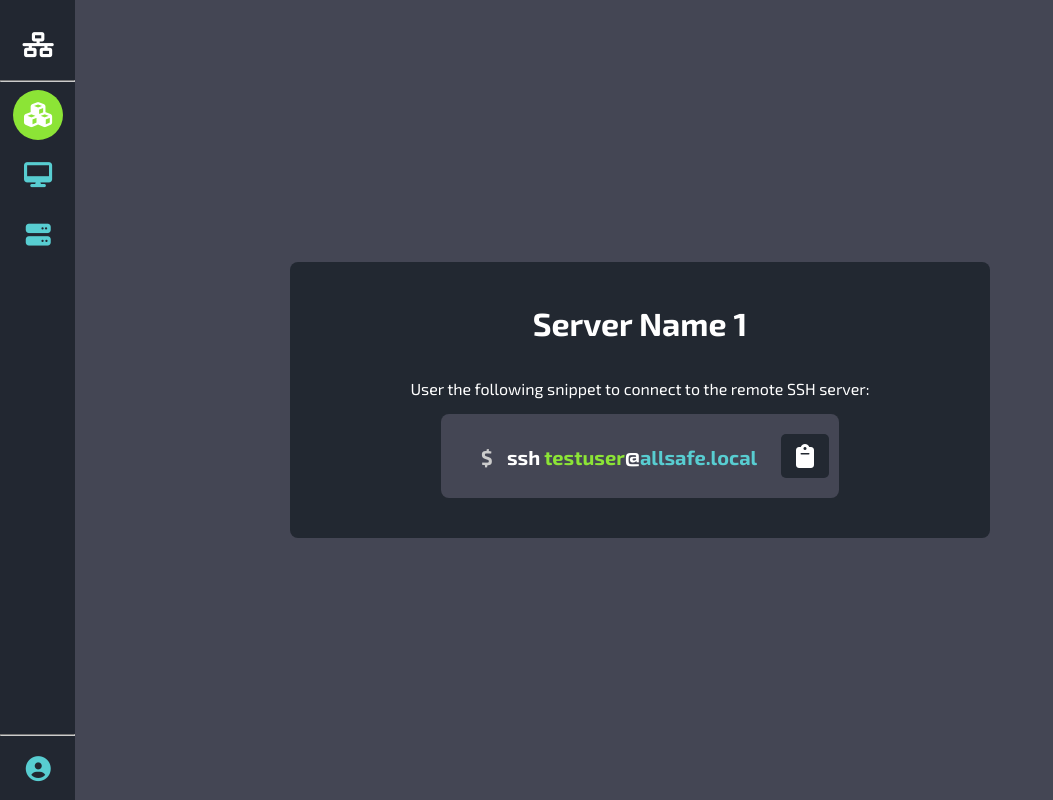
After one commit to ArturoVergara/soloaccess, a Django app: page /access/ in a window 1280 px wide. The commit adds this page. Shown: the whole page, without its empty margins (0-1053 px from the left). Run offline with Django 3.2, Linux system fonts and the light colour scheme; some libraries are stand-ins or nearby versions.

Commit message:
feat(panel): Finish custom panel styles and urls

```diff
--- a/apps/panel/urls.py
+++ b/apps/panel/urls.py
@@ -1,9 +1,10 @@
 # Django Imports
 from django.urls import path
 
-from .views import AppsPanelView
+from .views import AccessDetailView, AccessPanelView
 
 app_name = "panel"
 urlpatterns = [
-    path("", AppsPanelView.as_view(), name="home"),
+    path("access/", AccessDetailView.as_view(), name="access_detail"),
+    path("", AccessPanelView.as_view(), name="home"),
 ]
--- a/apps/panel/views.py
+++ b/apps/panel/views.py
@@ -2,5 +2,9 @@
 from django.views.generic import TemplateView
 
 
-class AppsPanelView(TemplateView):
+class AccessPanelView(TemplateView):
     template_name = "panel/index.html"
+
+
+class AccessDetailView(TemplateView):
+    template_name = "panel/app.html"
--- /dev/null
+++ b/static/css/panel.css
@@ -0,0 +1,274 @@
+body {
+	margin: 0;
+	padding: 0;
+	font-family: 'Exo 2', sans-serif;
+	background-color: #444654;
+}
+
+.sidebar {
+	height: 100%;
+	width: 75px;
+	position: fixed;
+	z-index: 1;
+	top: 0;
+	left: 0;
+	background-color: #222731;
+	transition: 0.5s;
+	padding-top: 20px;
+	white-space: nowrap;
+}
+
+.sidebar hr {
+	border-color: #cccccc;
+}
+
+.sidebar__logo {
+	position: relative;
+	left: 17.5%;
+	text-align: center;
+	font-size: 25px;
+	color: #ffffff;
+	display: block;
+	margin-bottom: 10px;
+	height: 50px;
+	width: 50px;
+}
+
+.sidebar__logo i {
+ 	line-height: 50px;
+}
+
+.sidebar__link {
+	position: relative;
+	left: 17.5%;
+	text-decoration: none;
+	text-align: center;
+	font-size: 25px;
+	border-radius: 90px;
+	color: #58cdd1;
+	display: block;
+	margin-bottom: 10px;
+	height: 50px;
+	width: 50px;
+}
+
+.sidebar__link:hover {
+	color: #ffffff;
+	background-color: #58cdd1;
+	transition: 0.3s;
+}
+
+.sidebar__link .fa, .sidebar__link .far, .sidebar__link .fas {
+ 	line-height: 50px;
+}
+
+.sidebar__link .tooltip {
+	display: inline-block;
+	position: absolute;
+	color: #58cdd1;
+	background-color: #000000;
+	padding: 8px 15px;
+	border-radius: 3px;
+	top: 10px;
+	left: 70px;
+	opacity: 0;
+	visibility: hidden;
+	font-size: 13px;
+	letter-spacing: 0.5px;
+}
+
+.sidebar__link .tooltip:before {
+	content: '';
+	display: block;
+	position: absolute;
+	left: -4px;
+	top: 10px;
+	transform: rotate(45deg);
+	width: 10px;
+	height: 10px;
+	background-color: inherit;
+}
+
+.sidebar__link:hover .tooltip {
+	visibility: visible;
+	opacity: 1;
+}
+
+.sidebar__link.active {
+	background-color: #8ce436;
+}
+
+.sidebar__link.active i {
+	color: #ffffff;
+}
+
+.sidebar__bottom {
+	position: absolute;
+	bottom: 0;
+	width: 100%;
+	margin-bottom: 1rem;
+}
+
+.cards-container {
+	margin-left: 100px;
+	width: 90%;
+	padding: 20px;
+	display: grid;
+	grid-template-columns: repeat(auto-fit, minmax(300px, 1fr));
+	grid-gap: 20px;
+}
+
+.access-card {
+  background-color: #222831;
+  border-radius: 8px;
+  display: flex;
+  flex-direction: column;
+	align-items: center;
+	box-shadow: rgba(0, 0, 0, 0.7);
+	color: white;
+}
+
+.access-card__name {
+  margin-top: 15px;
+  font-size: 1.5em;
+  font-weight: bold;
+}
+
+.access-card__image {
+  height: 160px;
+  width: 160px;
+  border-radius: 50%;
+  border: 5px solid #272133;
+  margin-top: 20px;
+}
+
+.access-card__image.cyan {
+  box-shadow: 0 10px 50px rgba(88, 205, 209, 1);
+}
+
+.access-card__image.lime {
+  box-shadow: 0 10px 50px rgba(140, 228, 54, 1);
+}
+
+.access-card__link {
+	margin-top: 16px;
+	margin-bottom: 30px;
+  width: 130px;
+  padding: 10px 25px;
+  font-weight: bold;
+  background: transparent;
+  cursor: pointer;
+  transition: all 0.3s ease;
+  position: relative;
+  display: inline-block;
+  text-decoration: none;
+  text-align: center;
+  z-index: 1;
+}
+
+.access-card__link:after {
+  position: absolute;
+  content: "";
+  width: 0;
+  height: 100%;
+  top: 0;
+  right: 0;
+  z-index: -1;
+  transition: all 0.3s ease;
+}
+
+.access-card__link:hover:after {
+  left: 0;
+  width: 100%;
+}
+
+.access-card__link:active {
+  top: 2px;
+}
+
+.access-card__link.cyan {
+  color: #58cdd1;
+  border: 1px solid #58cdd1;
+  box-shadow: 0 0 5px #58cdd1, 0 0 5px #58cdd1 inset;
+}
+
+.access-card__link.cyan:after {
+  background: #58cdd1;
+  box-shadow: 0 0 20px #58cdd1;
+}
+
+.access-card__link.lime {
+  color: #8ce436;
+  border: 1px solid #8ce436;
+  box-shadow: 0 0 5px #8ce436, 0 0 5px #8ce436 inset;
+}
+
+.access-card__link.lime:after {
+  background: #8ce436;
+  box-shadow: 0 0 20px #8ce346;
+}
+
+.access-card__link:hover {
+	color: #ffffff;
+}
+
+.server-card-container {
+	display: flex;
+	align-items: center;
+	justify-content: center;
+	min-height: 100vh;
+}
+
+.server-card {
+  background-color: #222831;
+  border-radius: 8px;
+  display: flex;
+  flex-direction: column;
+	align-items: center;
+	box-shadow: rgba(0, 0, 0, 0.7);
+	color: white;
+	padding: 20px 120px;
+}
+
+.code-container {
+	background-color: #444654;
+	padding: 20px 10px 20px 40px;
+	color: #ffffff;
+  border-radius: 8px;
+  margin-bottom: 20px;
+  font-weight: 700;
+  font-size: 20px;
+}
+
+.code-snippet::before {
+	content: "$";
+	color: #cccccc;
+	margin-right: 10px;
+}
+
+.code-snippet__domain {
+  color: #58cdd1;
+}
+
+.code-snippet__username {
+  color: #8ce436;
+}
+
+.copy-clipboard-button {
+	background-color: #222831;
+	color: #ffffff;
+	padding: 10px 15px;
+	border: none;
+	border-radius: 5px;
+	margin-left: 20px;
+}
+
+.copy-clipboard-button i {
+	font-size: 24px;
+}
+
+.copy-clipboard-button:hover {
+	cursor: pointer;
+  background-color: #58cdd1;
+  transition: .5s ease;
+}
--- /dev/null
+++ b/templates/panel/app.html
@@ -0,0 +1,55 @@
+{% load static %}
+
+<!DOCTYPE html>
+<html>
+<head>
+	<title>Soloaccess | Access Name</title>
+	<link rel="preconnect" href="https://fonts.googleapis.com">
+	<link rel="preconnect" href="https://fonts.gstatic.com" crossorigin>
+	<link rel="stylesheet" href="https://fonts.googleapis.com/icon?family=Material+Icons">
+	<link rel="stylesheet" href="https://fonts.googleapis.com/css2?family=Exo+2:wght@400;700&display=swap">
+	<script src="https://kit.fontawesome.com/b61e574d7a.js"></script>
+	<link rel="stylesheet" href="{% static 'css/panel.css' %}">
+</head>
+<body>
+	<div class="sidebar">
+  	<span class="sidebar__logo">
+    	<i class="fas fa-network-wired"></i>
+  	</span>
+  	<hr />
+  	<a href="#" class="sidebar__link active">
+    	<i class="fas fa-cubes"></i>
+    	<span class="tooltip">All</span>
+  	</a>
+  	<a href="#" class="sidebar__link">
+    	<i class="fas fa-desktop"></i>
+    	<span class="tooltip">Web Apps</span>
+  	</a>
+  	<a href="#" class="sidebar__link">
+    	<i class="fas fa-server"></i>
+    	<span class="tooltip">Servers</span>
+  	</a>
+  	<div class="sidebar__bottom">
+    	<hr />
+    	<a href="#" class="sidebar__link">
+      	<i class="fas fa-user-circle"></i>
+      	<span class="tooltip">Profile</span>
+    	</a>
+  	</div>
+  </div>
+	<div class="server-card-container">
+		<div class="server-card">
+			<h1>Server Name 1</h1>
+			<p>User the following snippet to connect to the remote SSH server:</p>
+			<div class="code-container">
+				<span class="code-snippet">
+					ssh <span class="code-snippet__username">testuser</span>@<span class="code-snippet__domain">allsafe.local</span>
+				</span>
+				<button class="copy-clipboard-button">
+					<i class="fas fa-clipboard"></i>
+				</button>
+			</div>
+		</div>
+	</div>
+</body>
+</html>
```
Also changed, not shown: templates/panel/index.html (+11 -223 lines).
